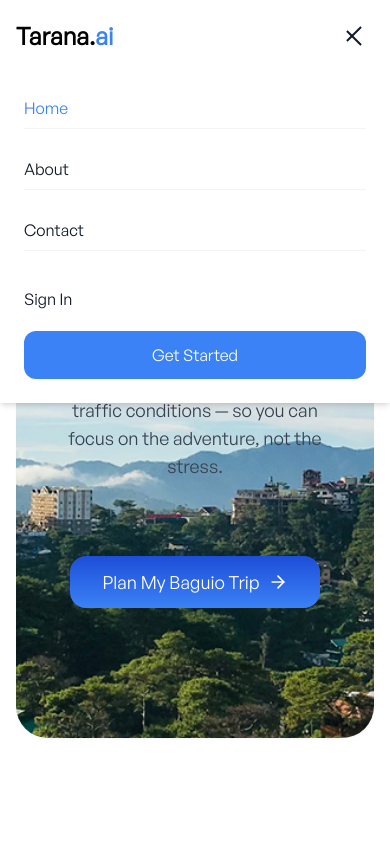
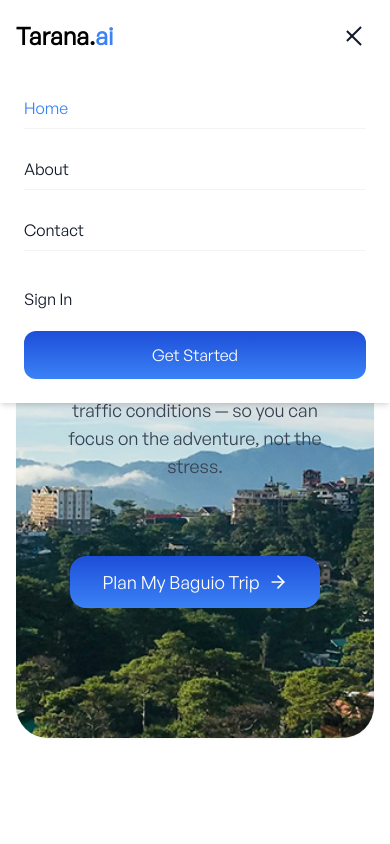
Before and after one commit to donyelqt/Tarana.ai, a Next.js app: page / in a window 390 px wide. Both pictures are taken after a click on the button "Toggle menu". Shown: the top 844 px of the page. Built offline with nearby package versions, Linux system fonts and the light colour scheme.

Commit message:
refactor(Navbar): update CTA button styling with gradient background
Modified the Navbar component to enhance the "Get Started" button by changing its background to a gradient from blue-700 to blue-500. This update improves the visual appeal and user experience of the call-to-action button.

```diff
--- a/src/components/Navbar.tsx
+++ b/src/components/Navbar.tsx
@@ -72,7 +72,7 @@ const Navbar = () => {
                         </Link>
                         <Link
                             href="/auth/signup"
-                            className="bg-blue-500 text-white px-4 py-3 rounded-xl hover:bg-blue-600 transition-colors text-center font-medium"
+                            className="bg-gradient-to-b from-blue-700 to-blue-500 text-white px-4 py-3 rounded-xl hover:bg-blue-600 transition-colors text-center font-medium"
                         >
                             Get Started
                         </Link>
```
